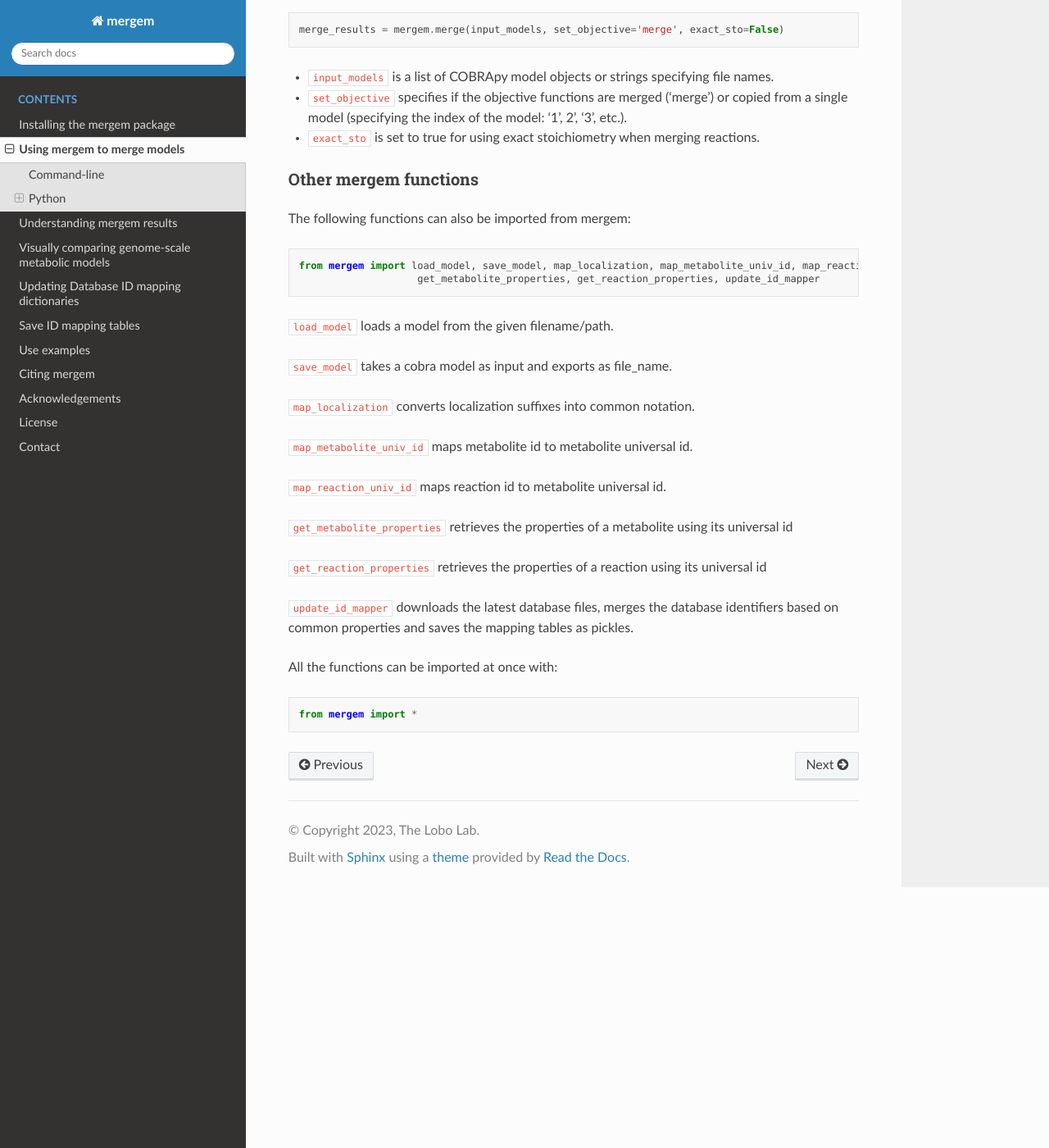
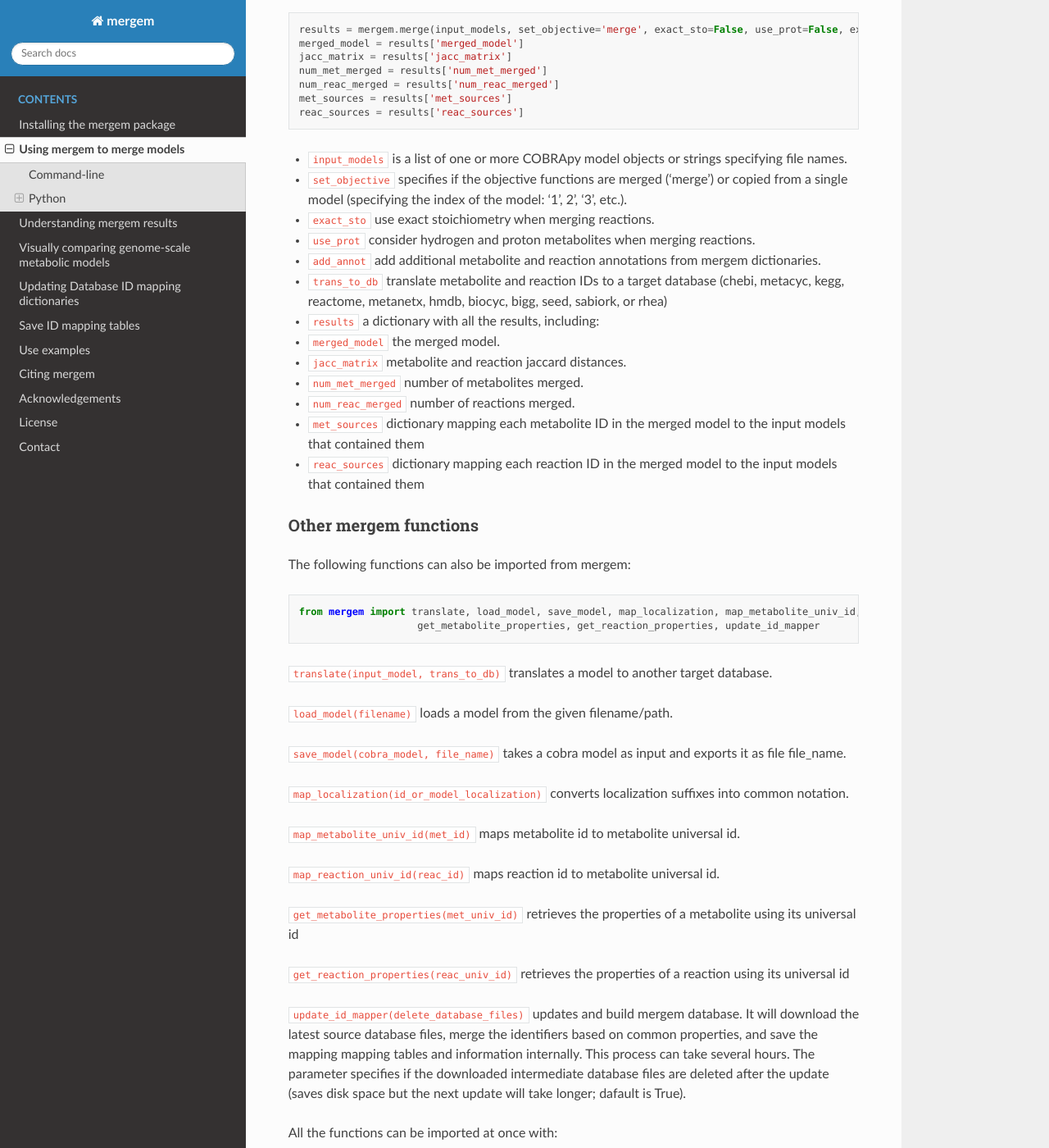
Before and after one commit to lobolab/mergem, a Sphinx documentation site: the page built from docs/source/usage.rst, in a window 1280 px wide and 1400 px high, scrolled down 2354 px. Shown: the whole window at 82% size. Built offline with Sphinx 7.4.7 and the Read the Docs theme 2.0.0, drawn with Linux system fonts in a browser that asks for light colours; the version number could not be read and is left out.

```diff
--- a/docs/source/usage.rst
+++ b/docs/source/usage.rst
@@ -125,11 +125,28 @@ Provide the list of models to be merged:
 
 ::
 
-    merge_results = mergem.merge(input_models, set_objective='merge', exact_sto=False)
+    results = mergem.merge(input_models, set_objective='merge', exact_sto=False, use_prot=False, extend_annot=False, trans_to_db=None)
+    merged_model = results['merged_model']
+    jacc_matrix = results['jacc_matrix']
+    num_met_merged = results['num_met_merged']
+    num_reac_merged = results['num_reac_merged']
+    met_sources = results['met_sources']
+    reac_sources = results['reac_sources']
 
-* :code:`input_models` is a list of COBRApy model objects or strings specifying file names.
+* :code:`input_models` is a list of one or more COBRApy model objects or strings specifying file names.
 * :code:`set_objective` specifies if the objective functions are merged ('merge') or copied from a single model (specifying the index of the model: '1', 2', '3', etc.).
-* :code:`exact_sto` is set to true for using exact stoichiometry when merging reactions.
+* :code:`exact_sto` use exact stoichiometry when merging reactions.
+* :code:`use_prot` consider hydrogen and proton metabolites when merging reactions.
+* :code:`add_annot` add additional metabolite and reaction annotations from mergem dictionaries.
+* :code:`trans_to_db` translate metabolite and reaction IDs to a target database (chebi, metacyc, kegg, reactome, metanetx, hmdb, biocyc, bigg, seed, sabiork, or rhea)
+
+* :code:`results` a dictionary with all the results, including:
+* :code:`merged_model` the merged model.
+* :code:`jacc_matrix` metabolite and reaction jaccard distances.
+* :code:`num_met_merged` number of metabolites merged.
+* :code:`num_reac_merged` number of reactions merged.
+* :code:`met_sources` dictionary mapping each metabolite ID in the merged model to the input models that contained them
+* :code:`reac_sources` dictionary mapping each reaction ID in the merged model to the input models that contained them
 
 
 Other mergem functions
@@ -139,25 +156,26 @@ The following functions can also be imported from mergem:
 
 ::
 
-    from mergem import load_model, save_model, map_localization, map_metabolite_univ_id, map_reaction_univ_id,
+    from mergem import translate, load_model, save_model, map_localization, map_metabolite_univ_id, map_reaction_univ_id,
                         get_metabolite_properties, get_reaction_properties, update_id_mapper
 
+:code:`translate(input_model, trans_to_db)` translates a model to another target database.
 
-:code:`load_model` loads a model from the given filename/path.
+:code:`load_model(filename)` loads a model from the given filename/path.
 
-:code:`save_model` takes a cobra model as input and exports as file_name.
+:code:`save_model(cobra_model, file_name)` takes a cobra model as input and exports it as file file_name.
 
-:code:`map_localization` converts localization suffixes into common notation.
+:code:`map_localization(id_or_model_localization)` converts localization suffixes into common notation.
 
-:code:`map_metabolite_univ_id` maps metabolite id to metabolite universal id.
+:code:`map_metabolite_univ_id(met_id)` maps metabolite id to metabolite universal id.
 
-:code:`map_reaction_univ_id` maps reaction id to metabolite universal id.
+:code:`map_reaction_univ_id(reac_id)` maps reaction id to metabolite universal id.
 
-:code:`get_metabolite_properties` retrieves the properties of a metabolite using its universal id
+:code:`get_metabolite_properties(met_univ_id)` retrieves the properties of a metabolite using its universal id
 
-:code:`get_reaction_properties` retrieves the properties of a reaction using its universal id
+:code:`get_reaction_properties(reac_univ_id)` retrieves the properties of a reaction using its universal id
 
-:code:`update_id_mapper` downloads the latest database files, merges the database identifiers based on common properties and saves the mapping tables as pickles.
+:code:`update_id_mapper(delete_database_files)` updates and build mergem database. It will download the latest source database files, merge the identifiers based on common properties, and save the mapping mapping tables and information internally. This process can take several hours. The parameter specifies if the downloaded intermediate database files are deleted after the update (saves disk space but the next update will take longer; dafault is True).
 
 
 
```
Also changed, not shown: README.md (+36 -4 lines), 1 other file.
